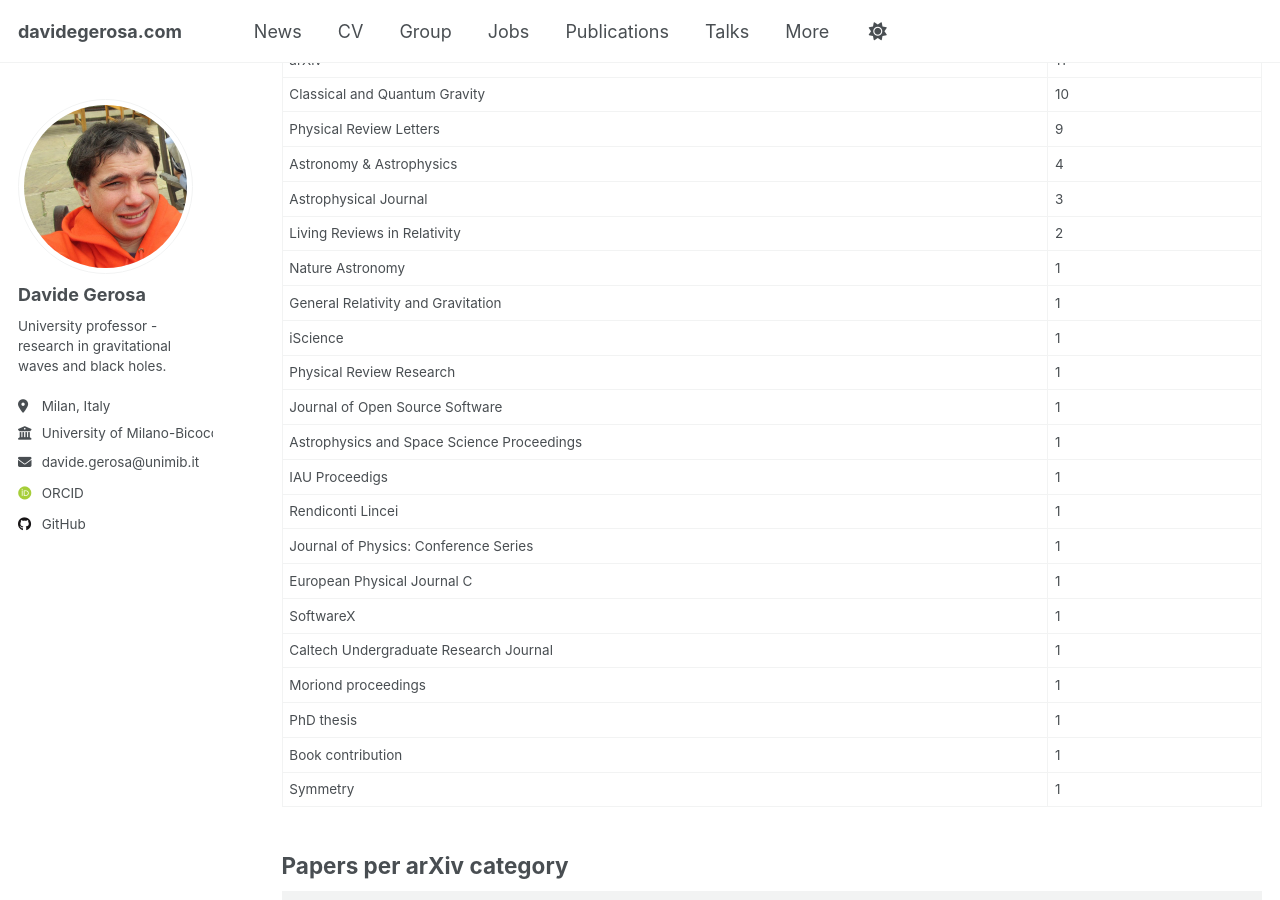
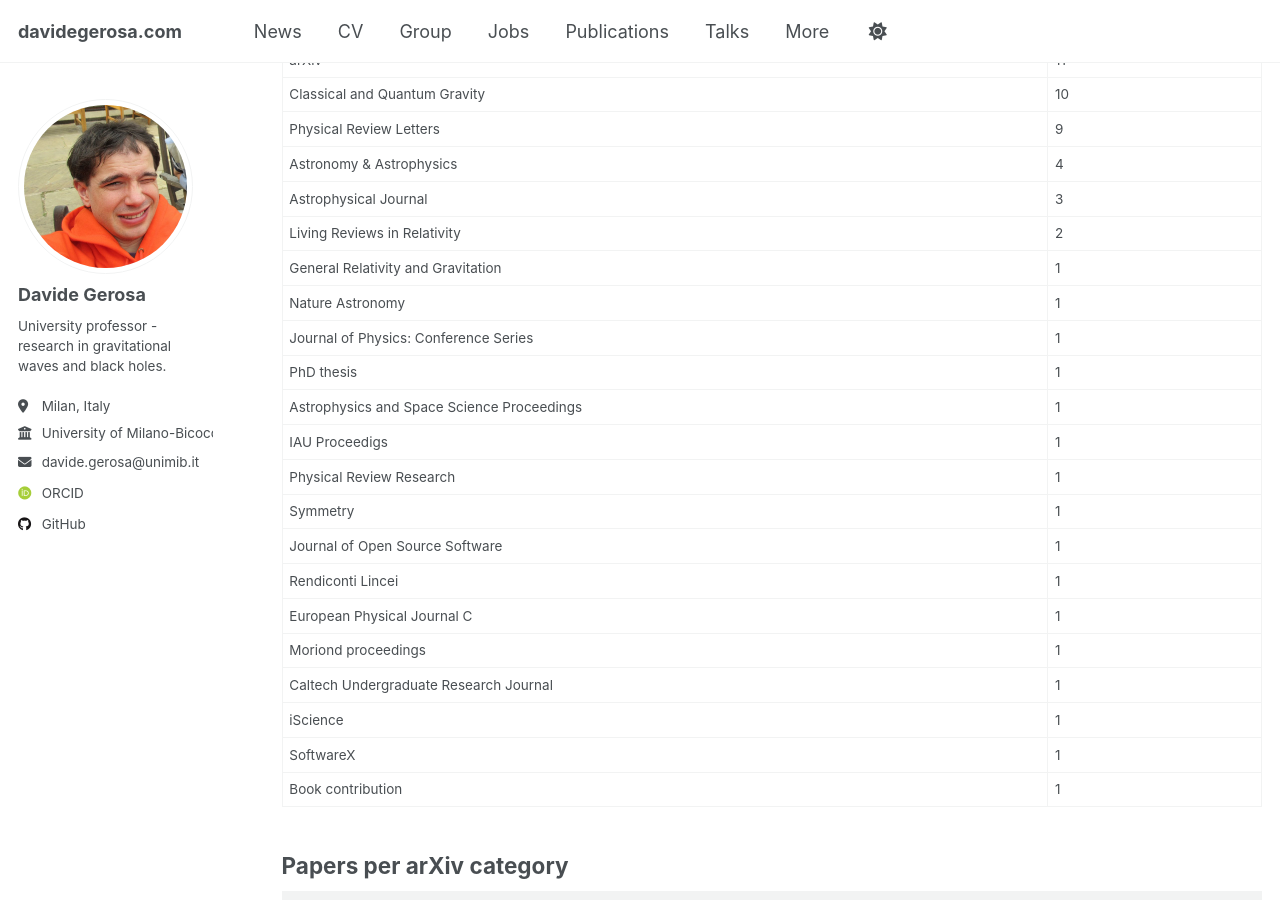
Before and after one commit to dgerosa/website, a Jekyll site: the page built from _pages/citations.md, in a window 1280 px wide and 900 px high, scrolled down 6270 px. Built offline with Jekyll 4.4.1, drawn with Linux system fonts in a browser that asks for light colours; some web fonts are replaced.

Commit message:
updated from dgerosa/cv

```diff
--- a/_pages/_citations.md
+++ b/_pages/_citations.md
@@ -163,22 +163,22 @@
 | Astronomy & Astrophysics | 4 |
 | Astrophysical Journal | 3 |
 | Living Reviews in Relativity | 2 |
+| General Relativity and Gravitation | 1 |
 | Nature Astronomy | 1 |
-| General Relativity and Gravitation | 1 |
-| iScience | 1 |
-| Physical Review Research | 1 |
-| Journal of Open Source Software | 1 |
+| Journal of Physics: Conference Series | 1 |
+| PhD thesis | 1 |
 | Astrophysics and Space Science Proceedings | 1 |
 | IAU Proceedigs | 1 |
+| Physical Review Research | 1 |
+| Symmetry | 1 |
+| Journal of Open Source Software | 1 |
 | Rendiconti Lincei | 1 |
-| Journal of Physics: Conference Series | 1 |
 | European Physical Journal C | 1 |
+| Moriond proceedings | 1 |
+| Caltech Undergraduate Research Journal | 1 |
+| iScience | 1 |
 | SoftwareX | 1 |
-| Caltech Undergraduate Research Journal | 1 |
-| Moriond proceedings | 1 |
-| PhD thesis | 1 |
 | Book contribution | 1 |
-| Symmetry | 1 |
 
 ## Papers per arXiv category
 
```
